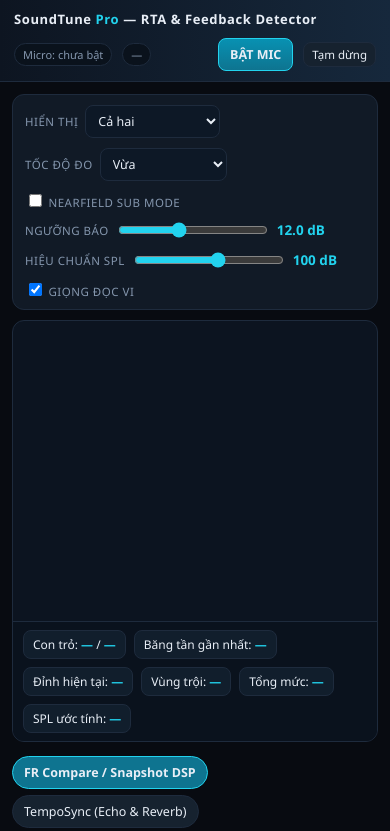
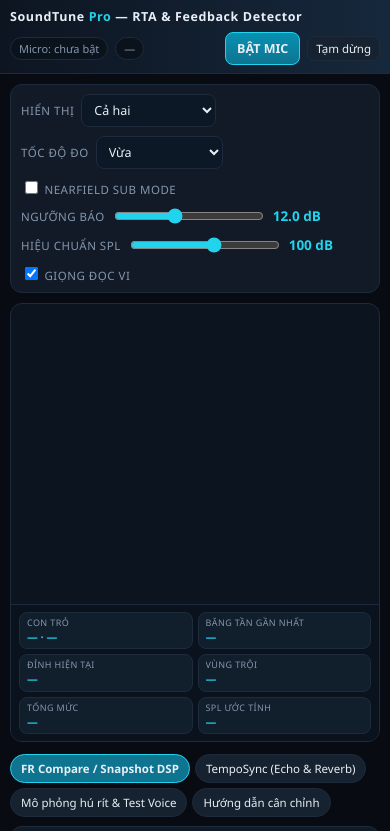
Before and after one commit to xtapo/soundtune-pro, a plain HTML site: page index.html in a window 390 px wide. Shown: the top 831 px of the page. Drawn offline with Linux system fonts and the light colour scheme.

Commit message:
fix(mobile): hang thong so dung luoi co dinh, khong con xuong dong nhay lien tuc

```diff
--- a/index.html
+++ b/index.html
@@ -16,7 +16,7 @@
 header h1{margin:0;font-size:15px;letter-spacing:.6px;white-space:nowrap}
 header h1 span{color:var(--acc)}
 .grow{flex:1}
-.badge{font-size:11px;padding:3px 8px;border-radius:999px;border:1px solid var(--line);color:var(--dim);background:#0a121c}
+.badge{font-size:11px;padding:3px 8px;border-radius:999px;border:1px solid var(--line);color:var(--dim);background:#0a121c;white-space:nowrap}
 .badge.on{color:#03211a;background:var(--ok);border-color:var(--ok);font-weight:700}
 button{font-family:inherit;font-size:12.5px;color:var(--txt);background:#16222f;border:1px solid var(--line);border-radius:8px;padding:7px 11px;cursor:pointer;transition:.15s}
 button:hover{background:#1e2f42;border-color:#2d4359}
@@ -31,12 +31,18 @@
 .bar{display:flex;flex-wrap:wrap;gap:10px 16px;align-items:center;background:var(--pnl);border:1px solid var(--line);border-radius:12px;padding:10px 12px;margin-bottom:10px}
 .fld{display:flex;align-items:center;gap:7px}
 .fld label{color:var(--dim);font-size:11.5px;text-transform:uppercase;letter-spacing:.5px}
-.val{font-variant-numeric:tabular-nums;color:var(--acc);font-weight:700;min-width:52px;display:inline-block}
+.val{font-variant-numeric:tabular-nums;color:var(--acc);font-weight:700;min-width:52px;display:inline-block;white-space:nowrap}
 .chartbox{position:relative;background:var(--pnl2);border:1px solid var(--line);border-radius:12px;overflow:hidden}
 canvas#rta{display:block;width:100%;height:390px;touch-action:none}
-.readout{display:flex;flex-wrap:wrap;gap:8px;padding:8px 10px;border-top:1px solid var(--line);background:#0a121d;font-variant-numeric:tabular-nums}
+
+/* Hang thong so: luoi co dinh 3 cot (mobile 2 cot) -> khong bao gio doi so dong */
+.readout{display:grid;grid-template-columns:repeat(3,minmax(0,1fr));gap:6px;padding:8px 10px;border-top:1px solid var(--line);background:#0a121d;font-variant-numeric:tabular-nums}
 .chip{background:#111e2c;border:1px solid var(--line);border-radius:8px;padding:5px 9px;font-size:12px}
 .chip b{color:var(--acc)}
+.readout .chip{min-width:0;overflow:hidden}
+.readout .chip i{display:block;font-style:normal;color:var(--dim);font-size:10px;letter-spacing:.4px;text-transform:uppercase;line-height:1.35;white-space:nowrap;overflow:hidden;text-overflow:ellipsis}
+.readout .chip b{display:block;color:var(--acc);font-size:12.5px;font-weight:700;line-height:1.4;white-space:nowrap;overflow:hidden;text-overflow:ellipsis}
+
 .tabs{display:flex;gap:6px;margin:14px 0 10px;flex-wrap:wrap}
 .tabs button{border-radius:999px}
 .panel{display:none;background:var(--pnl);border:1px solid var(--line);border-radius:12px;padding:12px}
@@ -67,7 +73,25 @@
 #alert th{color:#fde68a}
 #alert td b{color:#fff}
 #alert .fix{margin-top:8px;font-size:11.8px;line-height:1.5;color:#fde68a;background:rgba(0,0,0,.28);border-radius:8px;padding:7px 8px}
-@media(max-width:640px){canvas#rta{height:300px}header h1{font-size:13px}}
+
+@media(max-width:760px){
+  header{padding:8px 10px;gap:7px}
+  header h1{font-size:12.5px;flex:1 1 100%}
+  canvas#rta{height:300px}
+  .wrap{padding:10px}
+  .bar{gap:9px 12px;padding:9px 10px}
+  .readout{grid-template-columns:repeat(2,minmax(0,1fr));gap:5px;padding:7px 8px}
+  .readout .chip{padding:4px 7px}
+  .readout .chip i{font-size:9.5px}
+  .readout .chip b{font-size:11.5px}
+  .tabs{gap:5px;margin:12px 0 9px}
+  .tabs button{font-size:11.5px;padding:6px 10px}
+  #alert{right:8px;left:8px;bottom:8px;width:auto}
+}
+@media(max-width:400px){
+  .readout .chip b{font-size:10.8px}
+  .readout .chip i{font-size:9px}
+}
 </style>
 </head>
 <body>
@@ -114,12 +138,12 @@
   <div class="chartbox">
     <canvas id="rta"></canvas>
     <div class="readout">
-      <span class="chip">Con trỏ: <b id="cF">—</b> / <b id="cD">—</b></span>
-      <span class="chip">Băng tần gần nhất: <b id="cB">—</b></span>
-      <span class="chip">Đỉnh hiện tại: <b id="pk">—</b></span>
-      <span class="chip">Vùng trội: <b id="zn">—</b></span>
-      <span class="chip">Tổng mức: <b id="lvl">—</b></span>
-      <span class="chip">SPL ước tính: <b id="spl">—</b></span>
+      <span class="chip"><i>Con trỏ</i><b><span id="cF">—</span> · <span id="cD">—</span></b></span>
+      <span class="chip"><i>Băng tần gần nhất</i><b id="cB">—</b></span>
+      <span class="chip"><i>Đỉnh hiện tại</i><b id="pk">—</b></span>
+      <span class="chip"><i>Vùng trội</i><b id="zn">—</b></span>
+      <span class="chip"><i>Tổng mức</i><b id="lvl">—</b></span>
+      <span class="chip"><i>SPL ước tính</i><b id="spl">—</b></span>
     </div>
   </div>
 
```
